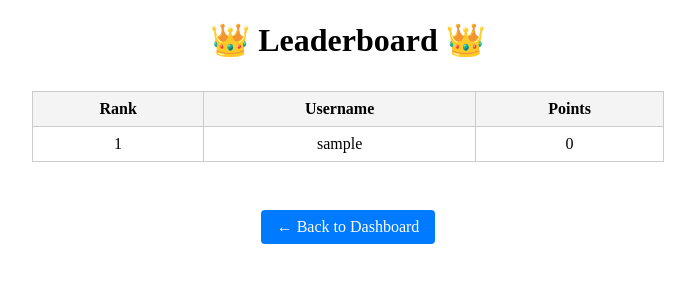
After one commit to lucas-svi/notetaker-ai, a PHP site: page /notetaker-ai/backend/index.php/user/leaderboard in a window 1280 px wide. The commit adds this page. Shown: the top 300 px of the page, without its empty margins (292-987 px from the left). Run offline with PHP 8.4, Linux system fonts and the light colour scheme; the visitor is signed in with stand-in values (Sample User, id 1); tables that the repository leaves empty or names only in its code hold one stand-in row (values such as "Sample post").

Commit message:
Added leaderboard page (Issue #143)

```diff
--- a/backend/Controller/Api/UserController.php
+++ b/backend/Controller/Api/UserController.php
@@ -4,6 +4,24 @@ class UserController extends BaseController
     /**
 * "/user/list" Endpoint - Get list of users
 */
+    protected $userModel;
+
+    public function __construct() {
+        $this->userModel = new UserModel();
+    }
+
+    /**
+     * Show the leaderboard page.
+     */
+    public function leaderboardAction() {
+        // fetch top 20 (or pass a GET param for dynamic limits)
+        $limit = $_GET['limit'] ?? 20;
+        $leaderboard = $this->userModel->getLeaderboard((int)$limit);
+
+        // make $leaderboard available to the view
+        include __DIR__ . '/../../leaderboard.php';
+    }
+
     public function listAction()
     {
         $strErrorDesc = '';
--- a/backend/Model/UserModel.php
+++ b/backend/Model/UserModel.php
@@ -5,6 +5,18 @@ class UserModel extends Database
     public function getUsers($limit)
     {
         return $this->select("SELECT * FROM users ORDER BY username ASC LIMIT ?", ["i", $limit]);
+    }
+
+    public function getLeaderboard(int $limit = 20): array {
+        $sql = "SELECT username, quiz_points
+                FROM users
+                ORDER BY quiz_points DESC
+                LIMIT ?";
+        $stmt = $this->connection->prepare($sql);
+        $stmt->bind_param('i', $limit);
+        $stmt->execute();
+        $result = $stmt->get_result();
+        return $result->fetch_all(MYSQLI_ASSOC);
     }
 
     public function createUser($username, $email, $password)
--- a/backend/dashboard.php
+++ b/backend/dashboard.php
@@ -183,6 +183,9 @@ $other_notes_result = $stmt_other_notes->get_result();
         <div class="welcome-header">
             <h1>Welcome, <?php echo htmlspecialchars($username); ?></h1>
             <div style="display: flex; gap: 10px;">
+                <a href="index.php/user/leaderboard" style="text-decoration: none;">
+                    <button type="button" style="background-color:rgb(7, 82, 54);">Leaderboard</button>
+                </a>
                 <a href="quiz_history.php" style="text-decoration: none;">
                     <button type="button" style="background-color: #66a3ff;">Quiz History</button>
                 </a>
--- /dev/null
+++ b/backend/leaderboard.php
@@ -0,0 +1,39 @@
+<!DOCTYPE html>
+<html>
+<head>
+    <meta charset="UTF-8">
+    <title>Leaderboard</title>
+    <style>
+      table { border-collapse: collapse; width: 50%; margin: 2em auto; }
+      th, td { border: 1px solid #ccc; padding: 0.5em; text-align: center; }
+      th { background: #f4f4f4; }
+      .btn { display: inline-block; margin: 1em; padding: 0.5em 1em; background: #007BFF; color: white; text-decoration: none; border-radius: 4px; }
+    </style>
+</head>
+<body>
+  <h1 style="text-align:center;">👑 Leaderboard 👑</h1>
+
+  <table>
+    <thead>
+      <tr>
+        <th>Rank</th>
+        <th>Username</th>
+        <th>Points</th>
+      </tr>
+    </thead>
+    <tbody>
+      <?php foreach ($leaderboard as $i => $user): ?>
+        <tr>
+          <td><?= $i + 1 ?></td>
+          <td><?= htmlspecialchars($user['username']) ?></td>
+          <td><?= (int)$user['quiz_points'] ?></td>
+        </tr>
+      <?php endforeach; ?>
+    </tbody>
+  </table>
+
+  <div style="text-align:center;">
+    <a href="/notetaker-ai/backend/dashboard.php" class="btn">← Back to Dashboard</a>
+  </div>
+</body>
+</html>
```
